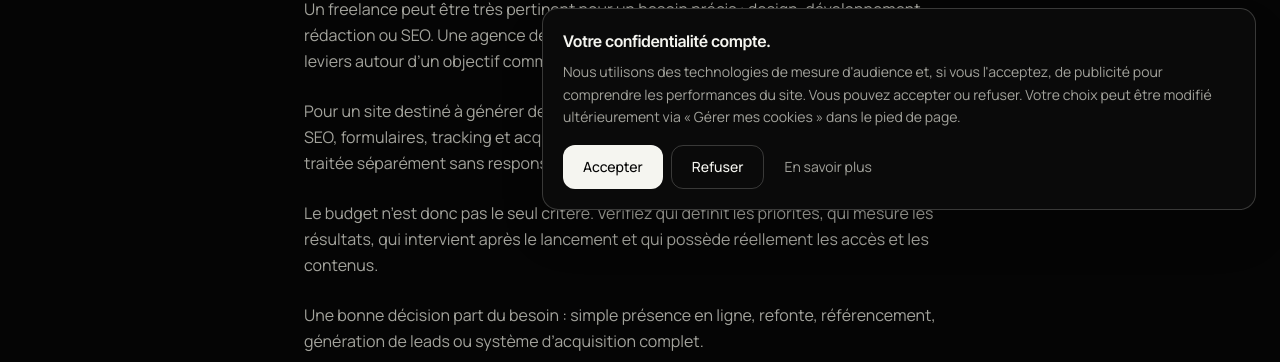
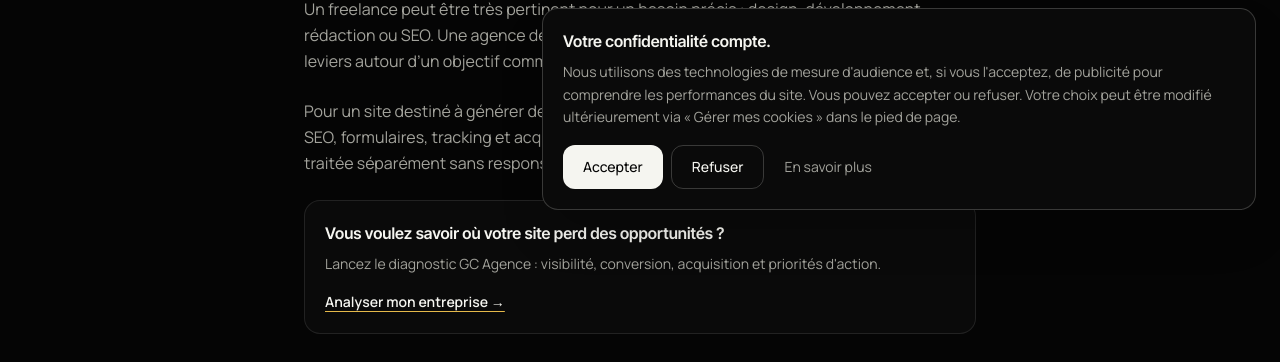
Before and after one commit to mathieumilo3-bot/-generation-capable, a Next.js app in the folder site-vitrine/: page /ressources/agence-web-ou-freelance in a window 1280 px wide. Shown: the part 566-928 px from the top of the page. Built offline with nearby package versions, Linux system fonts and the light colour scheme; no server answers.

Commit message:
CRO: add contextual audit CTA inside SEO guides

```diff
--- a/site-vitrine/src/app/ressources/[article]/page.tsx
+++ b/site-vitrine/src/app/ressources/[article]/page.tsx
@@ -239,9 +239,27 @@ export default async function ArticlePage({ params }: Props) {
 
         <div className="mt-10 flex flex-col gap-6">
           {article.content.map((paragraph, index) => (
-            <p key={index} className="text-[16px] leading-relaxed text-[var(--color-muted)]">
-              {paragraph}
-            </p>
+            <div key={index}>
+              <p className="text-[16px] leading-relaxed text-[var(--color-muted)]">
+                {paragraph}
+              </p>
+              {index === 2 && (
+                <div className="mt-6 rounded-2xl border border-[var(--color-border)] bg-[var(--color-surface)] p-5">
+                  <p className="font-display text-base font-semibold text-[var(--color-text)]">
+                    Vous voulez savoir où votre site perd des opportunités ?
+                  </p>
+                  <p className="mt-2 text-sm leading-relaxed text-[var(--color-muted)]">
+                    Lancez le diagnostic GC Agence : visibilité, conversion, acquisition et priorités d&apos;action.
+                  </p>
+                  <Link
+                    href="/audit"
+                    className="mt-4 inline-flex text-sm font-semibold text-[var(--color-text)] underline decoration-[var(--color-accent)] underline-offset-4"
+                  >
+                    Analyser mon entreprise →
+                  </Link>
+                </div>
+              )}
+            </div>
           ))}
         </div>
 
```
